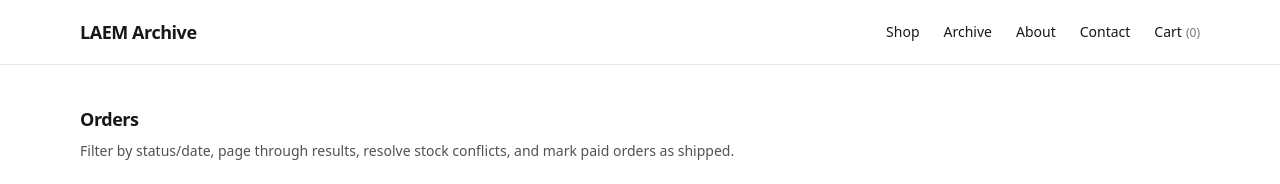
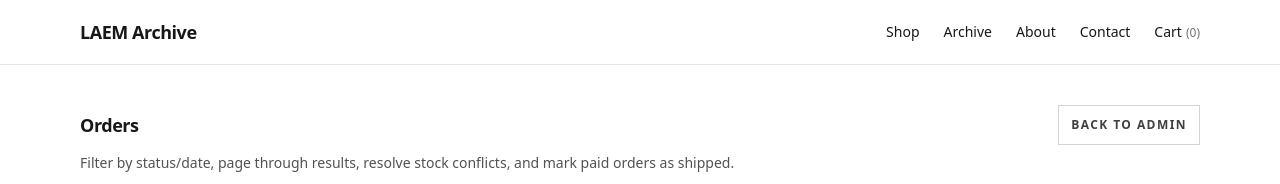
Before and after one commit to pdxericnguyen/laem-archive, a Next.js app: page /admin/orders in a window 1280 px wide. Shown: the top 184 px of the page. Built offline with nearby package versions, Linux system fonts and the light colour scheme; no server answers.

Commit message:
Add admin back link on orders page

```diff
--- a/app/admin/orders/page.tsx
+++ b/app/admin/orders/page.tsx
@@ -6,7 +6,15 @@ export default function AdminOrdersPage() {
   return (
     <main className="mx-auto max-w-6xl px-4 py-10 space-y-6">
       <header className="space-y-2">
-        <h1 className="text-lg font-semibold tracking-tight">Orders</h1>
+        <div className="flex flex-wrap items-center justify-between gap-3">
+          <h1 className="text-lg font-semibold tracking-tight">Orders</h1>
+          <a
+            href="/admin"
+            className="inline-flex h-10 items-center border border-neutral-300 px-3 text-xs font-semibold uppercase tracking-[0.12em] text-neutral-700 no-underline hover:bg-neutral-50"
+          >
+            Back to Admin
+          </a>
+        </div>
         <p className="text-sm text-neutral-600">
           Filter by status/date, page through results, resolve stock conflicts, and mark paid orders as shipped.
         </p>
```
